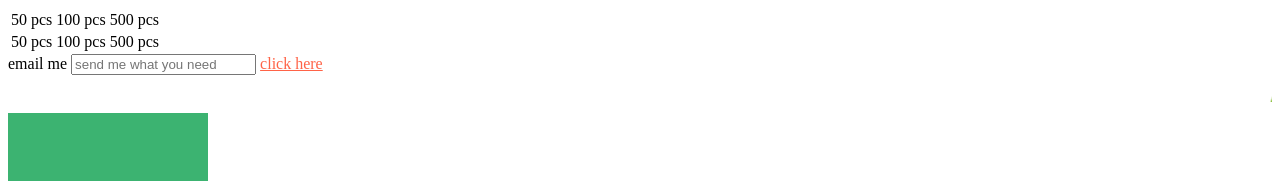
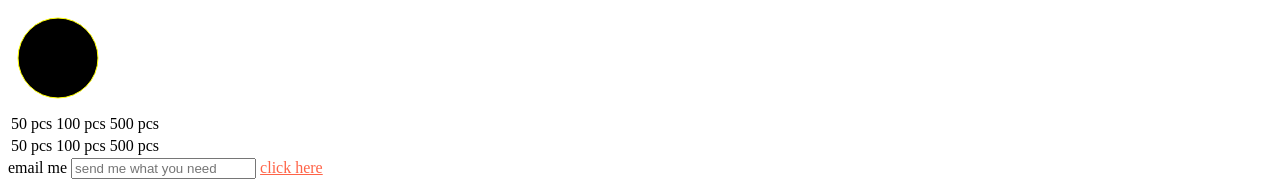
Before and after one commit to ahmednafea1989/flex-box, a plain HTML site: page index.html in a window 1280 px wide. Shown: the top 181 px of the page. Drawn offline with Linux system fonts and the light colour scheme.

Commit message:
drow circule

```diff
--- a/index.html
+++ b/index.html
@@ -16,6 +16,9 @@
 
 
     </nav> -->
+    <svg width="100" height="100">
+        <circle cx="50" cy="50" r="40" stroke="yellow" stroke-width="4 fill="red/>
+    </svg>
     <table>
         <tr>
             <td>50 pcs</td>
```
